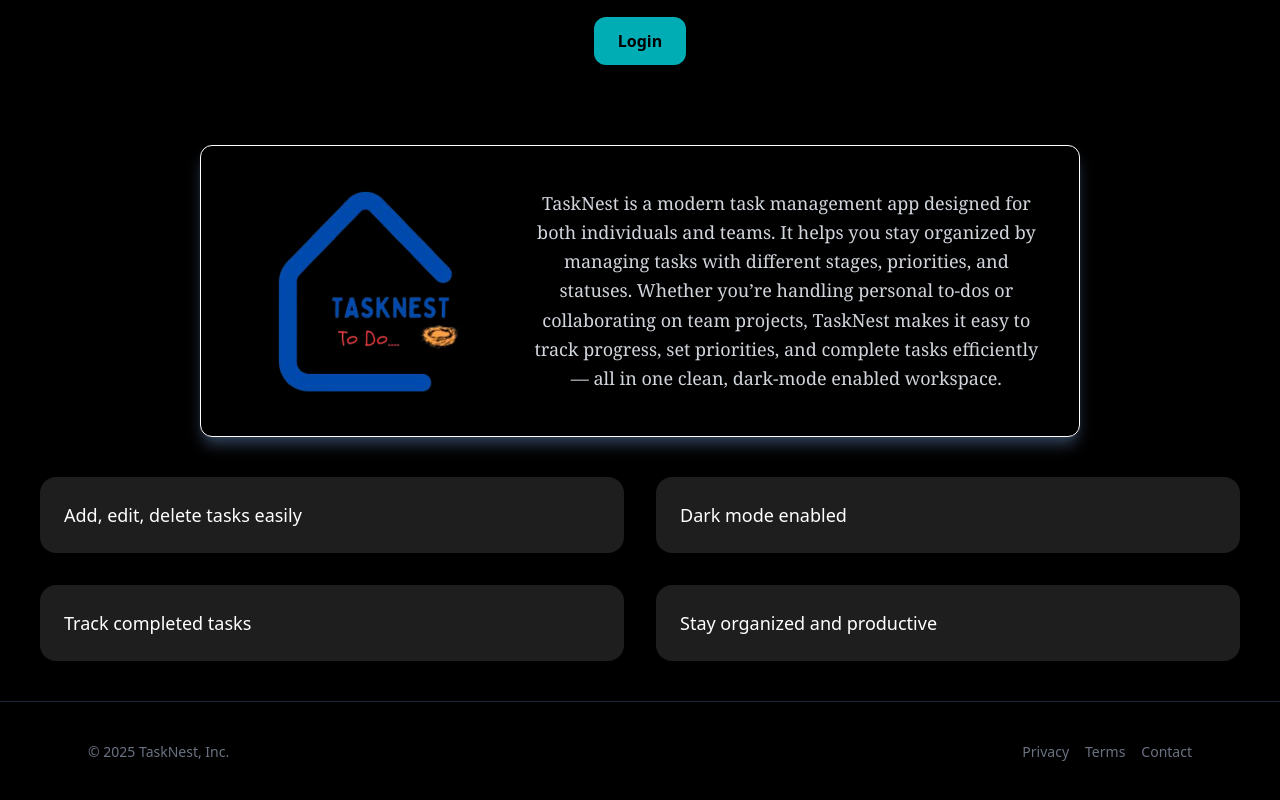
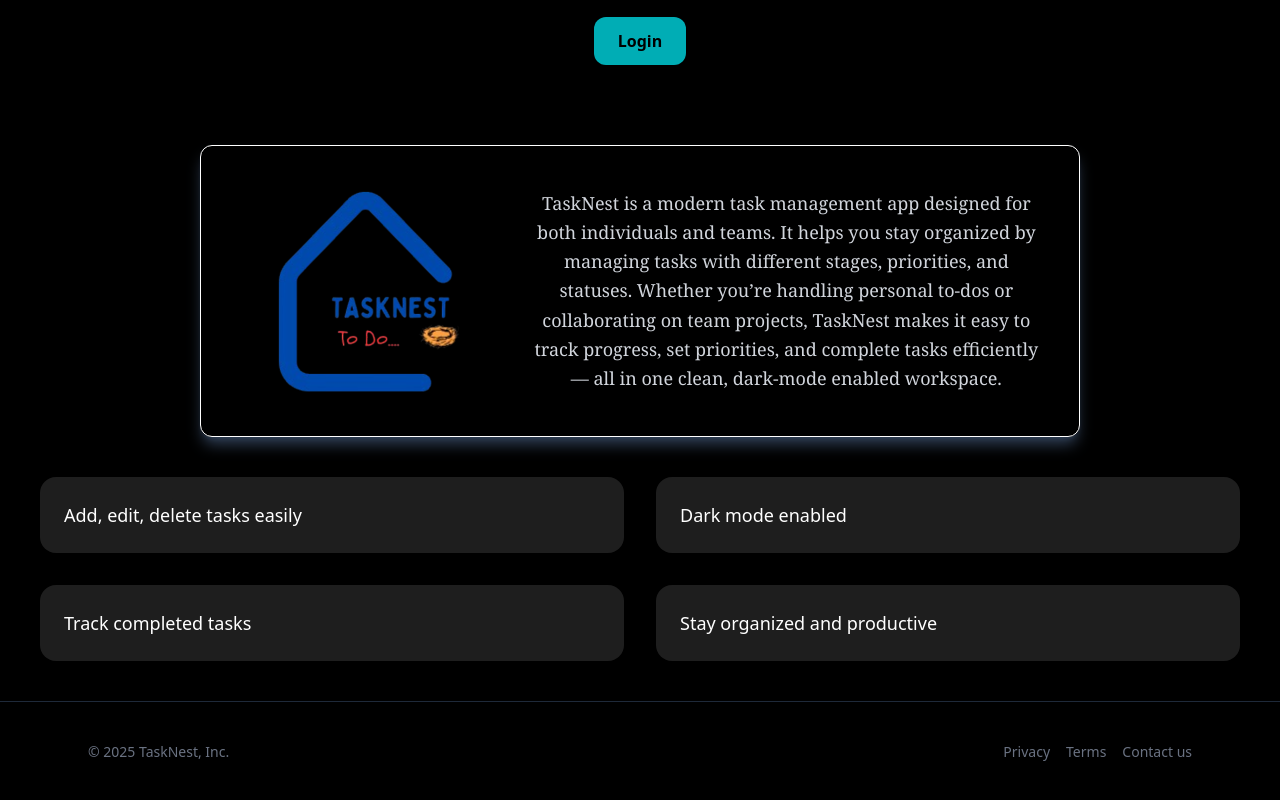
Before and after one commit to ajin-santhosh/tasknest, a React (Vite) app: page / in a window 1280 px wide. Shown: the part 292-1092 px from the top of the page. Built offline with nearby package versions, Linux system fonts and the light colour scheme.

Commit message:
updated headerpage 2nd time

```diff
--- a/src/Home/HeaderPage.jsx
+++ b/src/Home/HeaderPage.jsx
@@ -1,13 +1,13 @@
 import React from 'react'
 import logo from "../assets/logo.png"
-import HomePage from './Homepage'
+import HomePage from './HomePage'
 import { Outlet, Link } from "react-router-dom";
 
 function HeaderPage() {
   return (
    <>
  <div className="bg-black text-white">
-      {/* Navbar */}
+      {/* Navbar in home page*/}
       <header className="flex justify-between items-center p-2 bg-black shadow-lg">
         <div className="flex items-center space-x-3">
           <img src={logo} alt="TaskNest Logo" className="w-20 h-20" />
@@ -40,7 +40,7 @@ function HeaderPage() {
               Terms
             </a>
             <a href="#" className="hover:text-gray-300">
-              Contact
+              Contact us
             </a>
           </div>
         </div>
```
